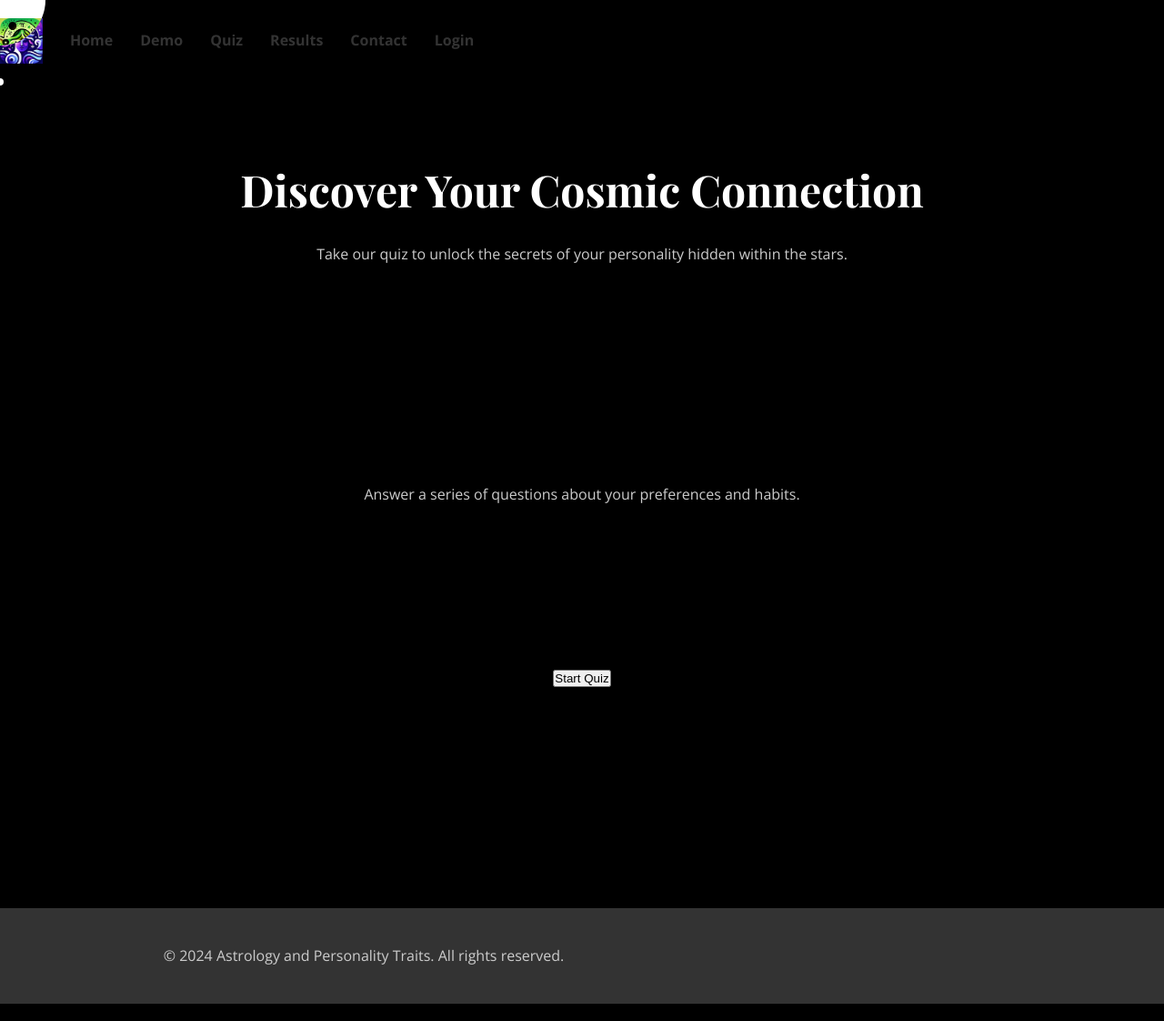
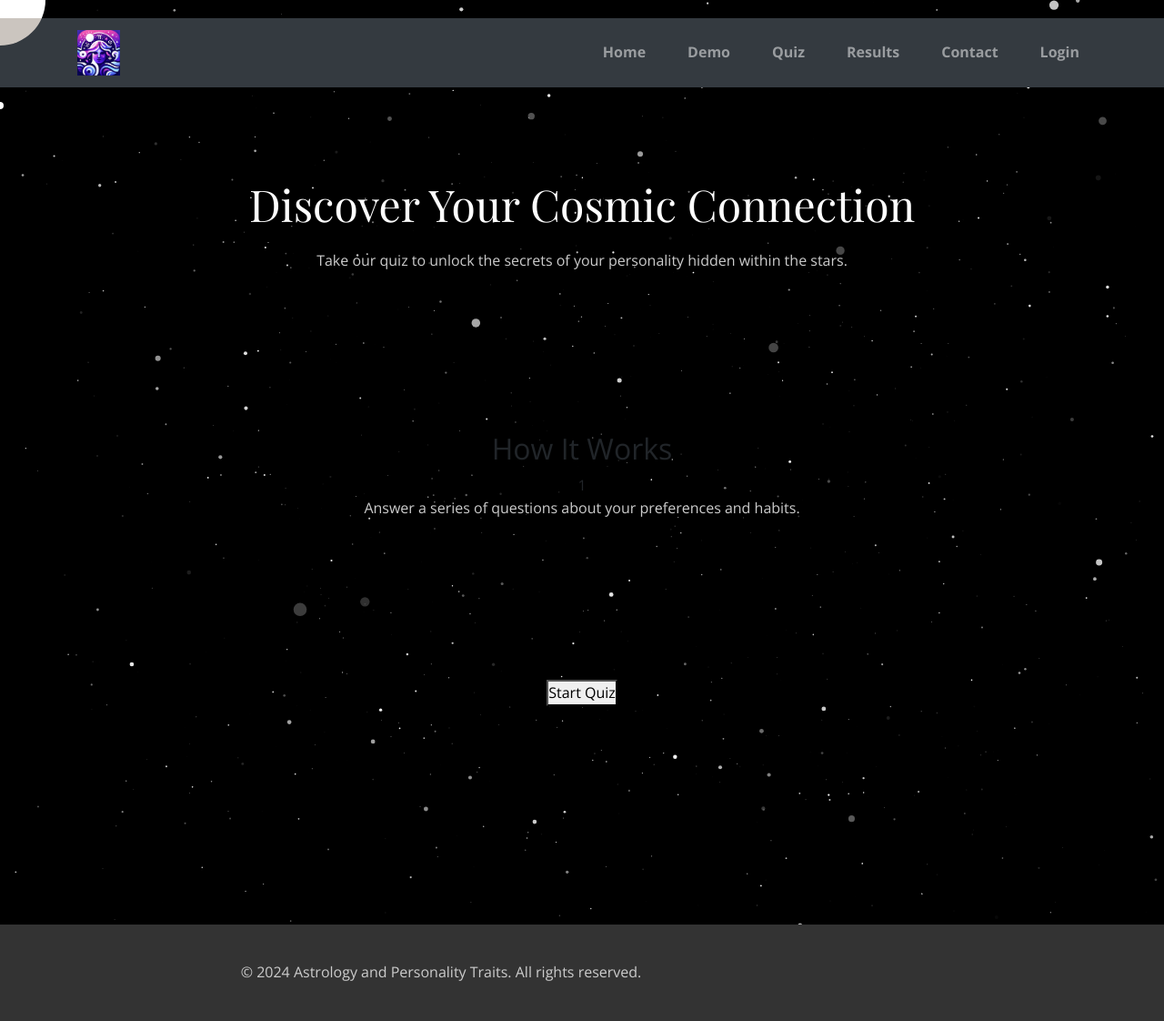
Before and after one commit to Nimeesh-Patel/Estrolity, a PHP site: page /quiz-intro.html in a window 1280 px wide. Shown: the whole page at 91% size. Run offline with PHP 8.4, Linux system fonts and the light colour scheme.

Commit message:
quiz intro canvas added

```diff
--- a/quiz-intro.html
+++ b/quiz-intro.html
@@ -4,25 +4,33 @@
     <meta charset="UTF-8">
     <meta name="viewport" content="width=device-width, initial-scale=1.0">
     <title>Quiz Introduction - Astrology and Personality Traits</title>
+    <link rel="stylesheet" href="https://stackpath.bootstrapcdn.com/bootstrap/4.5.2/css/bootstrap.min.css">
     <link rel="stylesheet" href="styles.css">
 </head>
 <body>
     <header>
-        <div class="container">
-            <nav>
-                <ul>
-                    <img src="logo1ed.png" alt="Astrology Logo" id="logo">
-                    <li><a href="index.html">Home</a></li>
-                    <li><a href="video-demo.html">Demo</a></li>
-                    <li><a href="quiz-intro.html">Quiz</a></li>
-                    <li><a href="#results">Results</a></li>
-                    <li><a href="#contact">Contact</a></li>
-                    <li><a href="login.html">Login</a></li>
-                </ul>
-            </nav>
-        </div>
+        <nav class="navbar navbar-expand-lg navbar-dark bg-dark">
+            <div class="container">
+                <a class="navbar-brand" href="index.html">
+                    <img src="logo1ed.png" alt="Astrology Logo" height="50">
+                </a>
+                <button class="navbar-toggler" type="button" data-toggle="collapse" data-target="#navbarNav" aria-controls="navbarNav" aria-expanded="false" aria-label="Toggle navigation">
+                    <span class="navbar-toggler-icon"></span>
+                </button>
+                <div class="collapse navbar-collapse" id="navbarNav">
+                    <ul class="navbar-nav ml-auto">
+                        <li class="nav-item"><a class="nav-link" href="index.html">Home</a></li>
+                        <li class="nav-item"><a class="nav-link" href="video-demo.html">Demo</a></li>
+                        <li class="nav-item"><a class="nav-link" href="quiz-intro.html">Quiz</a></li>
+                        <li class="nav-item"><a class="nav-link" href="results.html">Results</a></li>
+                        <li class="nav-item"><a class="nav-link" href="about_us_page.html">Contact</a></li>
+                        <li class="nav-item"><a class="nav-link" href="login.html">Login</a></li>
+                    </ul>
+                </div>
+            </div>
+        </nav>
     </header>
-
+    <canvas id="starfield"></canvas>
     <div id="cursorDot"></div>
     <div id="cursorCircle"></div>
 
--- a/register.html
+++ b/register.html
@@ -34,7 +34,7 @@
     <div id="cursorDot"></div>
     <div id="cursorCircle"></div>
     <div class="registration-container">
-        <h2>Register</h2>
+        <h2 style="color: #ccc;">Register</h2>
         <form action="/submit-registration" method="POST"> <!-- Update action with your backend endpoint -->
             <div class="form-group">
                 <label for="username">Email Address:</label>
--- a/styles.css
+++ b/styles.css
@@ -144,8 +144,17 @@ section {
     background-color: #38314f;
 }
 
-/* Form Css */
 /* Form Styling */
+select {
+    background-color: #000000; /* Green background */
+    color: white; /* White text color */
+    padding: 10px; /* Some padding */
+    width: 200px; /* Specific width if needed */
+    border: none; /* Remove border */
+    font-size: 16px; /* Increase font size */
+    border-radius: 4px; /* Rounded corners */
+  }
+
 .form-group {
     margin-bottom: 20px;
     text-align: left;
@@ -169,8 +178,9 @@ section {
     border-radius: 5px;
     border: 1px solid #333; /* Subtle border */
     background-color: rgba(255, 255, 255, 0.1); /* Slight transparency */
-    color: #fff; /* White text color for contrast */
+    color: #ffffff; /* White text color for contrast */
     outline: none; /* Remove default focus outline */
+
 }
 
 .form-group input[type="text"]:focus,
@@ -185,7 +195,7 @@ section {
 .form-group button[type="submit"],
 .form-group input[type="submit"] {
     background-color: #4b3f72; /* Mystical purple */
-    color: #fff;
+    color: #ffffff;
     padding: 10px 15px;
     border: none;
     cursor: pointer;
```
Also changed, not shown: index.html (+17 -0 lines), login.html (line endings or trailing spaces).
